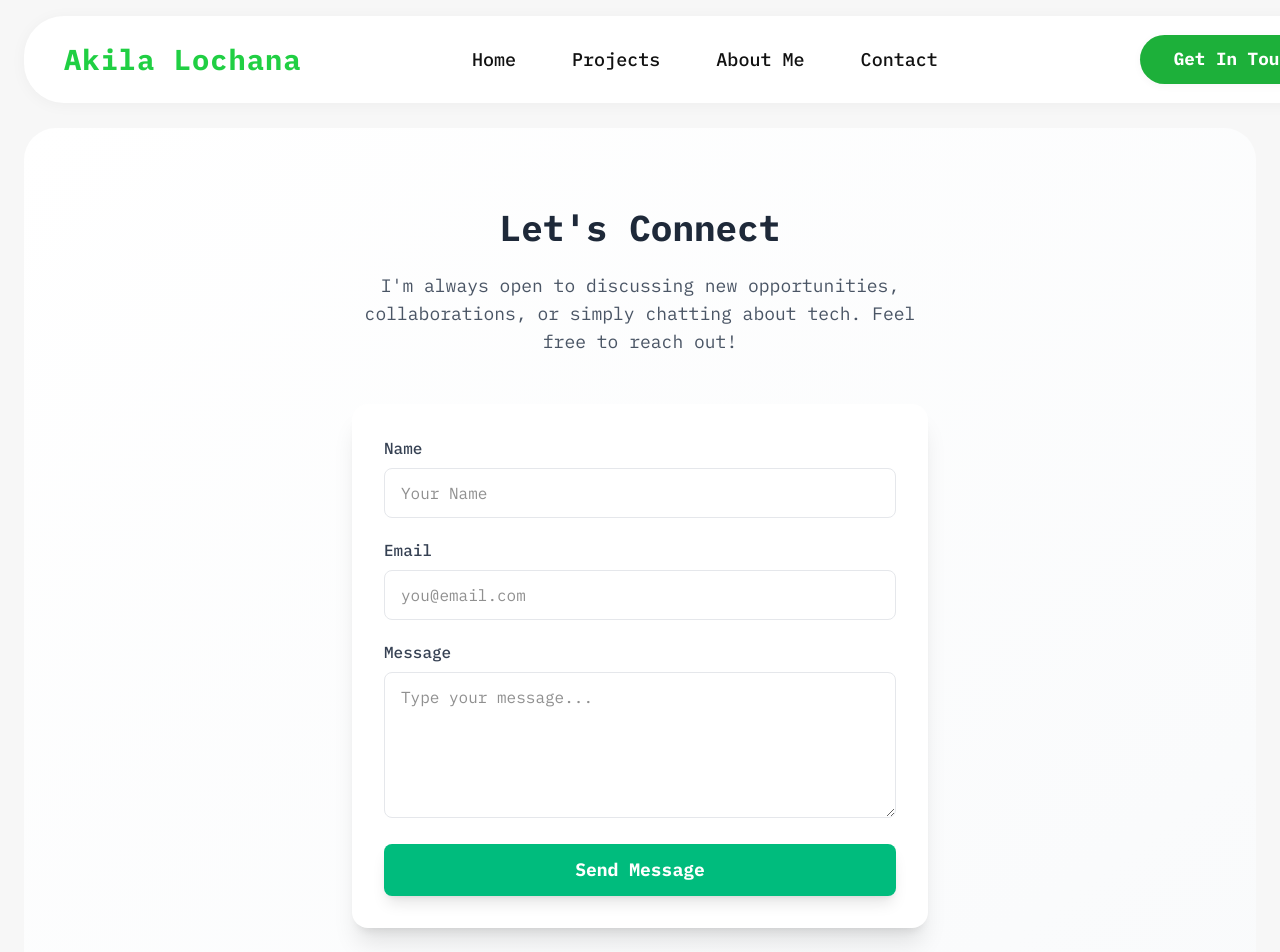
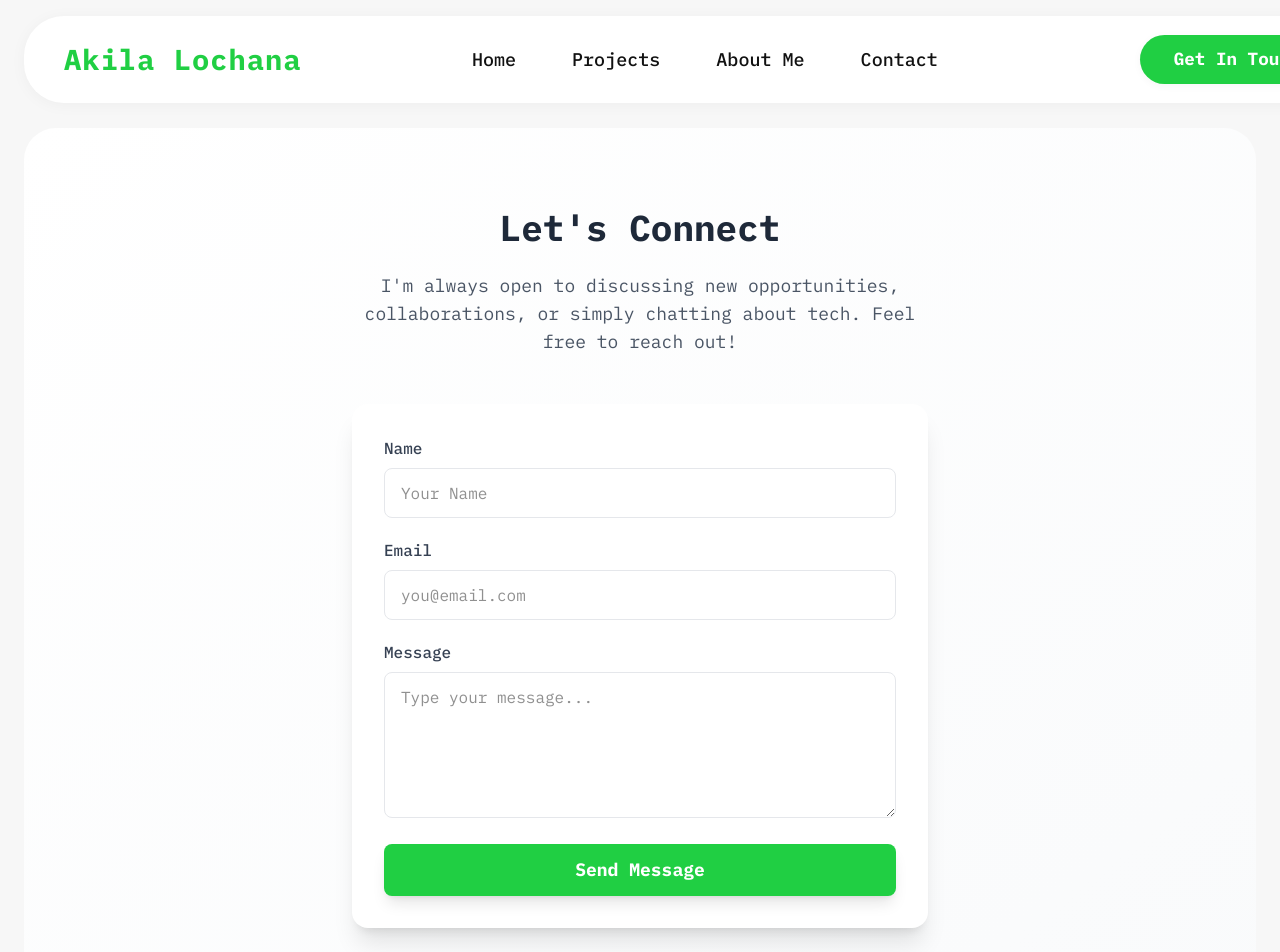
Before and after one commit to Akilalochana/akila, a React (Vite) app: page /contact in a window 1280 px wide. Shown: the top 952 px of the page. Built offline with nearby package versions, Linux system fonts and the light colour scheme.

Commit message:
update colors

```diff
--- a/src/App.css
+++ b/src/App.css
@@ -104,7 +104,7 @@ body {
   to { width: 100%; opacity: 1; }
 }
 .navbar-cta {
-  background: #1db03a;
+  background: #20cf43;
   color: #fff;
   font-weight: 600;
   font-size: 1.1rem;
--- a/src/components/About.jsx
+++ b/src/components/About.jsx
@@ -299,7 +299,7 @@ const About = () => {
           </p>
           <div className="flex flex-col sm:flex-row gap-4 justify-center">
             <motion.button
-              className="bg-emerald-500 text-white px-8 py-4 rounded-full font-semibold hover:bg-emerald-600 transition-colors duration-300 shadow-lg hover:shadow-xl"
+              className="bg-[#20cf43] text-white px-8 py-4 rounded-full font-semibold hover:bg-green-600 transition-colors duration-300 shadow-lg hover:shadow-xl"
               whileHover={{ scale: 1.05 }}
               whileTap={{ scale: 0.95 }}
             >
@@ -307,7 +307,7 @@ const About = () => {
 
             </motion.button>
             <motion.button
-              className="border-2 border-emerald-500 text-emerald-500 px-8 py-4 rounded-full font-semibold hover:bg-emerald-500 hover:text-white transition-all duration-300"
+              className="border-2 border-emerald-500 text-emerald-500 px-8 py-4 rounded-full font-semibold hover:bg-green-600 hover:text-white transition-all duration-300"
               whileHover={{ scale: 1.05 }}
               whileTap={{ scale: 0.95 }}
             >
--- a/src/components/Contact.jsx
+++ b/src/components/Contact.jsx
@@ -121,7 +121,7 @@ const Contact = () => {
               </div>
               <button
                 type="submit"
-                className="w-full bg-emerald-500 text-white font-semibold py-3 rounded-lg shadow-lg hover:bg-emerald-600 transition-all text-lg flex items-center justify-center gap-2 disabled:opacity-60"
+                className="w-full bg-[#20cf43] text-white font-semibold py-3 rounded-lg shadow-lg hover:bg-green-600 transition-all text-lg flex items-center justify-center gap-2 disabled:opacity-60"
                 disabled={loading}
               >
                 {loading ? (
--- a/src/components/Hero.jsx
+++ b/src/components/Hero.jsx
@@ -90,7 +90,7 @@ const Hero = () => {
               href="./Akila_Lochan_CV.pdf" // Update the path to your actual file
               target="_blank"
               rel="noopener noreferrer">
-              <button className="bg-blue-500 text-white px-8 py-3 rounded-lg hover:bg-green-600 transition-colors text-lg font-medium bg-green-500">
+              <button className="bg-blue-500 text-white px-8 py-3 rounded-lg cursor-pointer hover:bg-green-600 transition-colors text-lg font-medium bg-green-500">
                 download CV
               </button>
             </a>
@@ -166,7 +166,7 @@ const Hero = () => {
             transition={{ duration: 0.6 }}
             viewport={{ once: true }}
           >
-            Featured Projects
+            Some of my Projects
           </motion.h2>
           <motion.p
             className="text-gray-600 text-center mb-12"
@@ -248,7 +248,7 @@ const Hero = () => {
             transition={{ delay: 0.6, duration: 0.6 }}
             viewport={{ once: true }}
           >
-            <button className="bg-gray-800 text-white px-8 py-3 rounded-lg hover:bg-gray-900 transition-colors">
+            <button className="bg-[#20cf43] text-white px-8 py-3 rounded-lg hover:bg-green-600 transition-colors cursor-pointer">
               View All Projects
             </button>
           </motion.div>
--- a/src/components/Navbar.jsx
+++ b/src/components/Navbar.jsx
@@ -22,7 +22,7 @@ const Navbar = () => {
     >
       <div className="navbar-logo-group">
         {/* Placeholder SVG logo */}
-        <span className="navbar-logo-text text-[#20cf43]">Akila Lochana</span>
+        <span className="navbar-logo-text text-[#20cf43] cursor-pointer"><Link to="/">Akila Lochana</Link></span>
       </div>
       {/* Hamburger Icon for mobile */}
       <button
@@ -48,7 +48,7 @@ const Navbar = () => {
           </Link>
         ))}
       </div>
-      <a href="#contact" className="navbar-cta hidden md:flex"><Link to="/contact">Get In Touch</Link></a>
+      <a href="#contact" className="navbar-cta hidden md:flex "><Link to="/contact">Get In Touch</Link></a>
       {/* Mobile Menu */}
       <AnimatePresence>
         {menuOpen && (
```
